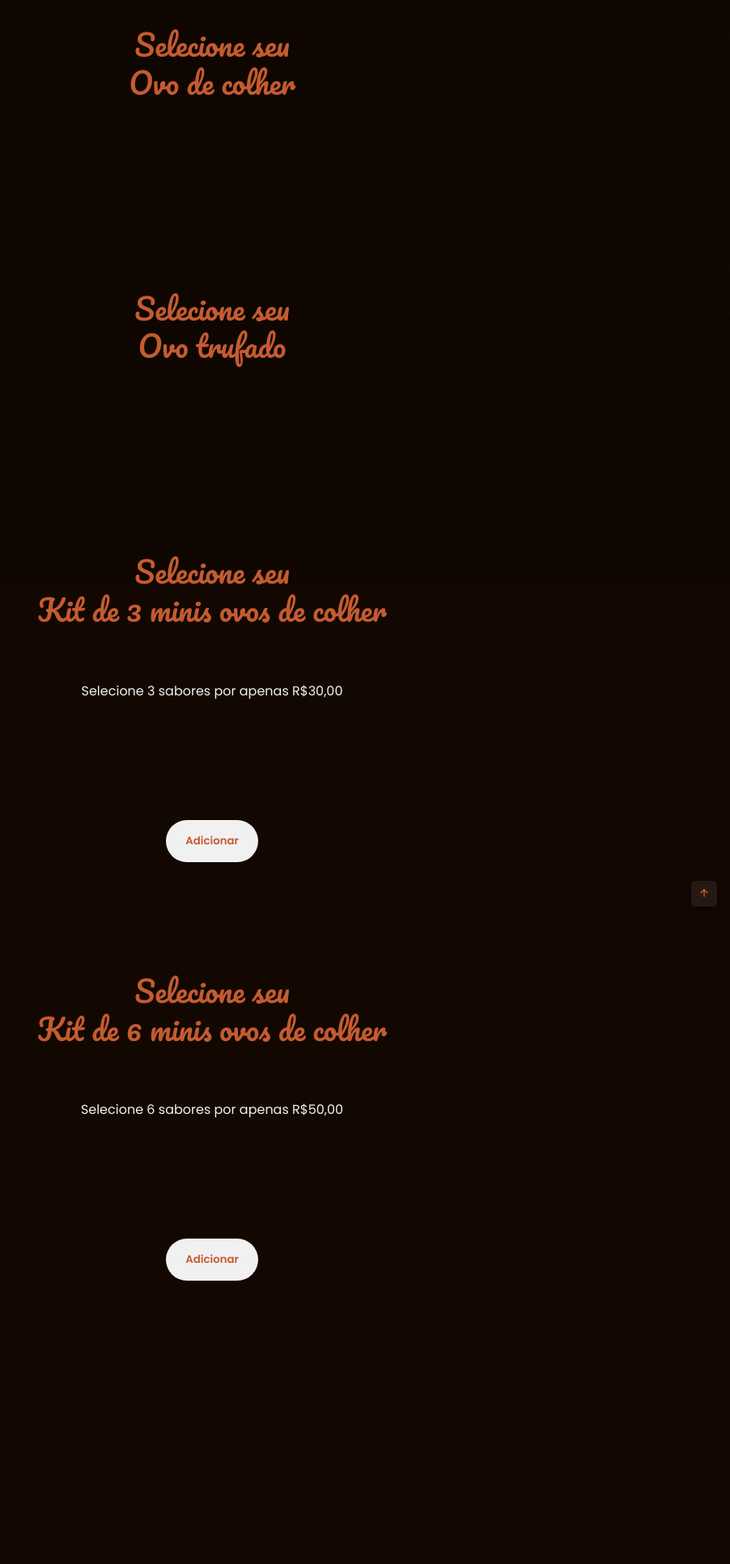
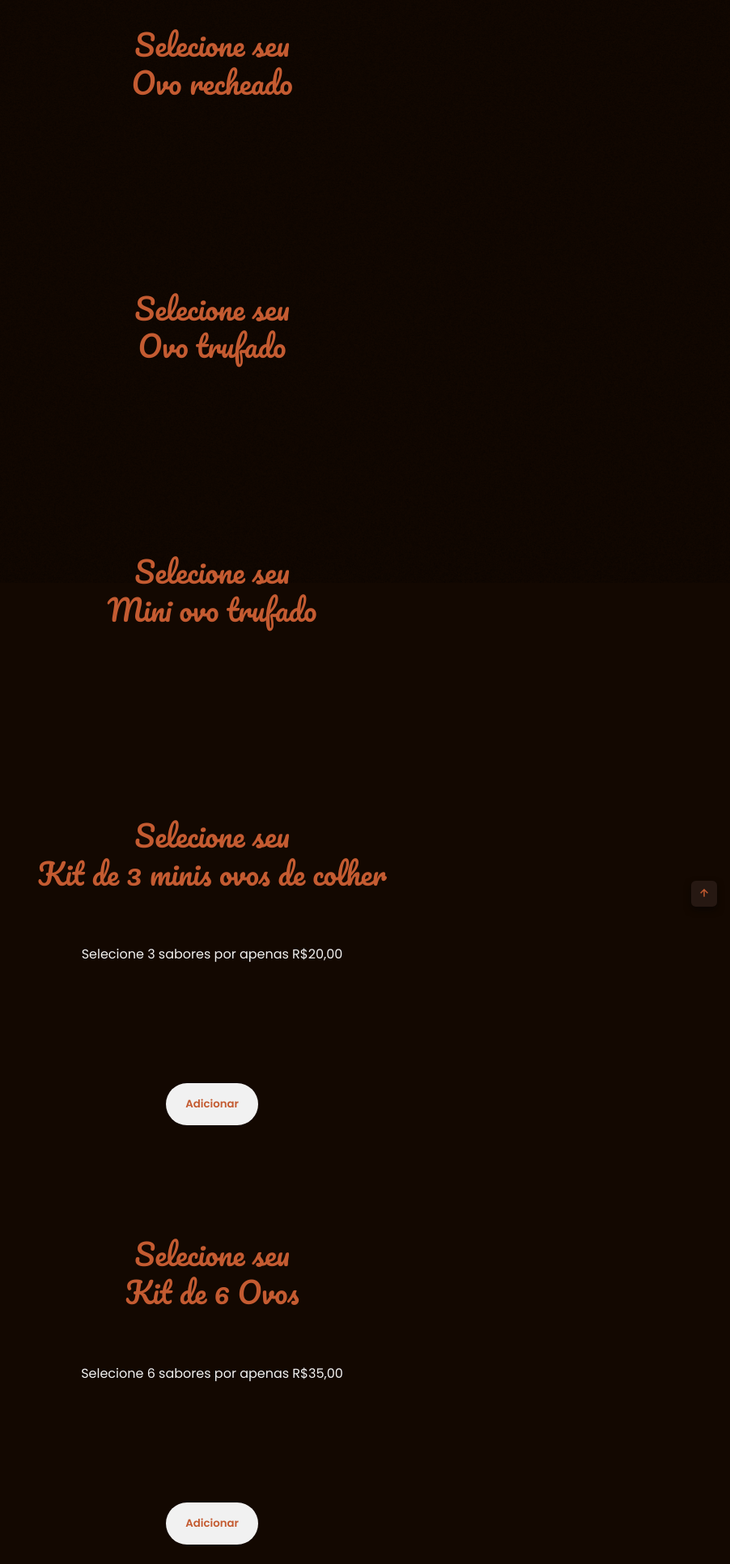
Before and after one commit to 07jaozin/Venda_ovos_de_pascoa_flask, a Flask app: template projeto/templates/itens.html in a window 1280 px wide. Shown: the part 80-2012 px from the top of the page at 81% size, without its empty margins (378-1280 px from the left). Before the commit the page ends 1662 px from the top, so only its background shows below. Run offline with Flask 2, Linux system fonts and the light colour scheme; the template is opened without the code that fills it: values that come from a table or form of the project are taken from there, others are empty; tables that the repository leaves empty hold one stand-in row (values such as "Sample post"); some web fonts are replaced.

Commit message:
tempo carrinho 3

```diff
--- a/projeto/static/js/itens.js
+++ b/projeto/static/js/itens.js
@@ -45,6 +45,7 @@
                  let mais = document.querySelectorAll('.maisTres');
                  mais.forEach( classe => {
                      classe.classList.remove('disabilitado');
+                     window.href = '/itens#enviarTres'
                  })
              }
      });
@@ -93,6 +94,7 @@
                  let mais = document.querySelectorAll('.maisSeis');
                  mais.forEach( classe => {
                      classe.classList.remove('disabilitado');
+                      window.href = '/itens#enviarSeis'
                  })
 
              }
@@ -105,3 +107,24 @@
  document.getElementById('enviarTres').addEventListener("click", () => {
    document.getElementById('enviarTres').onsubmit;
  })
+ function adicionaCarrinho(event, element){
+
+
+    event.preventDefault();
+    let id = element.getAttribute('data-id');
+
+    element.classList.add("adicionado");
+    setTimeout(() => {
+        element.classList.remove("adicionado");
+        console.log('aqui')
+    }, 1000)
+
+    console.log(id)
+    fetch(`/adiciona_carrinho/${id}`)
+        .then(() => {
+                console.log('certo')
+        })
+        .catch(error =>{
+            console.log('erro')
+        });
+}
--- a/projeto/templates/itens.html
+++ b/projeto/templates/itens.html
@@ -71,9 +71,8 @@
 
                 <!--- Toggle button -->
                 <div class="nav__toggle" id="nav-toggle">
-                    <a href="/carrinho" class="nav__link"><i class='bx bx-cart'></i></a>
+
                     <i class='bx bx-menu'></i>
-
                 </div>
             </nav>
         </header>
@@ -85,7 +84,7 @@
             <section class="items section" id="recheado">
                 <div class="shape_big"></div>
                 <h2 class="section__title">Selecione seu <br>
-                    Ovo de colher</h2>
+                    Ovo recheado</h2>
 
                     <div class="items__container container grid">
 
@@ -97,9 +96,18 @@
                         <span class="items__price">R${{ ovo.preco }},00</span>
                         <span class="items__price">{{ ovo.peso }}g</span>
 
-                        <a href="/adiciona_carrinho/{{ ovo.id_ovos }}" class="items__button">
+                        {% if session['logado'] %}
+                        <a  data-id="{{ ovo.id_ovos }}" onclick="adicionaCarrinho(event, this)" class="items__button">
                             <i  id="degustacao" class='bx bx-heart' style="color:#000000"></i>
+                            <center>
+                            <img src="{{ url_for('static', filename='img/correto.png')}}" class="correto" alt="">
+                            </center>
                         </a>
+                        {% else %}
+                        <a href="/formulario" class="items__button">
+                            <i id="degustacao" class='bx bx-heart' style="color:#000000"></i>
+                        </a>
+                        {% endif %}
                     </article>
                     {% endif %}
                 {% endfor %}
@@ -122,12 +130,38 @@
                         <span class="items__price">R${{ ovo.preco }},00</span>
                         <span class="items__price">{{ ovo.peso }}g</span>
 
-                        <a href="/adiciona_carrinho/{{ ovo.id_ovos }}" class="items__button">
+
+                        {% if session['logado'] %}
+                        <a  data-id="{{ ovo.id_ovos }}" onclick="adicionaCarrinho(event, this)" class="items__button">
                             <i  id="degustacao" class='bx bx-heart' style="color:#000000"></i>
+                            <center>
+                            <img src="{{ url_for('static', filename='img/correto.png')}}" class="correto" alt="">
+                            </center>
                         </a>
+                        {% else %}
+                        <a href="/formulario" class="items__button">
+                            <i id="degustacao" class='bx bx-heart' style="color:#000000"></i>
+                        </a>
+                        {% endif %}
                     </article>
                     {% endif %}
                 {% endfor %}
+
+
+
+
+                    </div>
+
+            </section>
+            <section class="items section" id="Minis">
+                <div class="shape_big"></div>
+                <h2 class="section__title">Selecione seu <br>
+                    Mini ovo trufado</h2>
+
+                    <div class="items__container container grid">
+
+                      <!--=====================Precificar-===================-->
+
 
 
 
@@ -141,7 +175,7 @@
                     Kit de 3 minis ovos de colher</h2>
                 <center>
                 <p class="home__description">
-                       Selecione 3 sabores por apenas R$30,00
+                       Selecione 3 sabores por apenas R$20,00
                 </p>
                 </center>
 
@@ -155,7 +189,7 @@
 
                         <span class="items__price">{{ ovo.peso }}g</span>
 
-                        <!--<a href="/adiciona_carrinho/{{ ovo.id_ovos }}" class="items__button"> -->
+
                         <div class="container_bottom">
                             <a class="menosTres" href="javascript:void(0);" data-ovo-id="{{ ovo.id_ovos }}">-</a>
                             <input type="text" name="quantidades[{{ ovo.id_ovos }}]" class="quantidade" value="0" id="quantidadeTres_{{ ovo.id_ovos }}">
@@ -177,13 +211,13 @@
                     </center>
 
             </form>
-            <form action="{{ url_for('adicionar_ao_carrinho', categoria='Kit 6 sabores') }}" method="post" class="items section" id="kitSeis">
+            <form action="{{ url_for('adicionar_ao_carrinho', categoria='Kit 6 sabores') }}" method="post" class="items section" id="Minis">
                 <div class="shape_big"></div>
                 <h2 class="section__title">Selecione seu <br>
-                    Kit de 6 minis ovos de colher</h2>
+                    Kit de 6 Ovos</h2>
                 <center>
                 <p class="home__description">
-                       Selecione 6 sabores por apenas R$50,00
+                       Selecione 6 sabores por apenas R$35,00
                 </p>
                 </center>
 
@@ -196,7 +230,7 @@
                         <h3 class="items__name">{{ ovo.nome }}</h3>
                         <span class="items__price">{{ ovo.peso }}g</span>
 
-                        <!--<a href="/adiciona_carrinho/{{ ovo.id_ovos }}" class="items__button"> -->
+
                         <div class="container_bottom">
                             <a class="menosSeis" href="javascript:void(0);" data-ovo-id="{{ ovo.id_ovos }}">-</a>
                             <input type="text" name="quantidades[{{ ovo.id_ovos }}]" class="quantidade" value="0" id="quantidadeSeis_{{ ovo.id_ovos }}">
@@ -219,20 +253,15 @@
 
             </form>
 
-        <!--==================== FOOTER ====================-->
-        <footer class="footer section">
-
-        </footer>
-
         <!--========== SCROLL UP ==========-->
         <a href="#" class="scrollup" id="scroll-up">
             <i class='bx bx-up-arrow-alt'></i>
         </a>
 
-        <!--=============== SCROLLREVEAL ===============-->
 
 
-        <!--=============== MAIN JS ===============-->
+
+        <!--=============== JS ===============-->
         <script src="{{ url_for('static', filename='js/main.js')}}"></script>
         <script src="{{ url_for('static', filename='js/itens.js')}}"></script>
 
```
Also changed, not shown: projeto/static/css/principal.css (+42 -3 lines).
